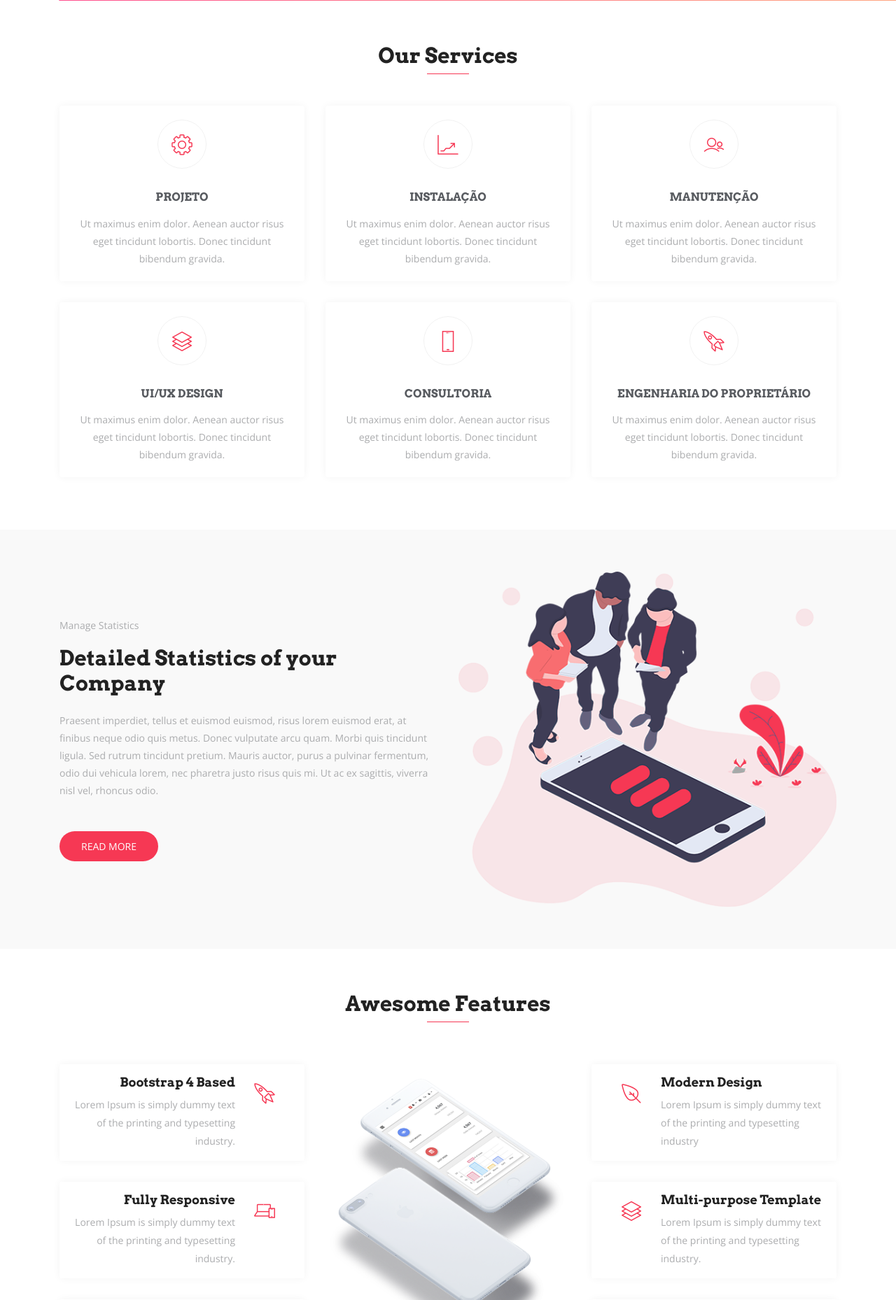
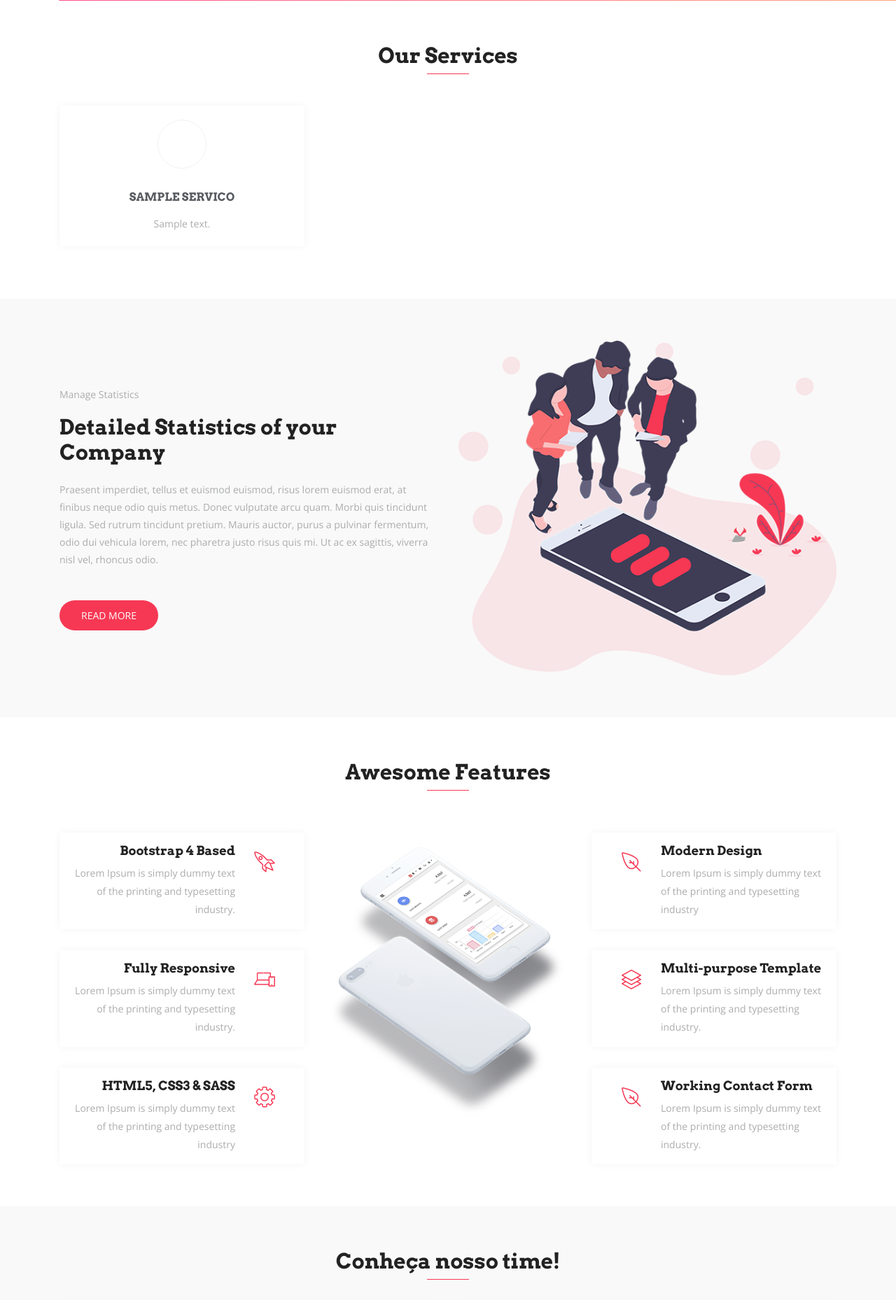
Before and after one commit to Fabiodevbh/fusion, a Django app: template template/index.html in a window 1280 px wide. Shown: the part 649-2507 px from the top of the page at 70% size. Run offline with Django 3.2, Linux system fonts and the light colour scheme; the template is opened without the code that fills it: most values are stand-ins (such as "Sample title", 1, 10 or a date in 2020); some libraries are stand-ins or nearby versions; some web fonts are replaced.

Commit message:
C028 - Método get_context_data para diminuir/simplificar código

```diff
--- a/core/templates/servicos.html
+++ b/core/templates/servicos.html
@@ -7,83 +7,20 @@
         </div>
         <div class="row">
 
+          {% for s in servicos %}
           <!-- Services item -->
           <div class="col-md-6 col-lg-4 col-xs-12">
             <div class="services-item wow fadeInRight" data-wow-delay="0.3s">
               <div class="icon">
-                <i class="lni-cog"></i>
+                <i class="{{ s.icone }}"></i>
               </div>
               <div class="services-content">
-                <h3><a href="#">Projeto</a></h3>
-                <p>Ut maximus enim dolor. Aenean auctor risus eget tincidunt lobortis. Donec tincidunt bibendum gravida. </p>
+                <h3><a href="#">{{ s.servico }}</a></h3>
+                <p>{{ s.descricao }}</p>
               </div>
             </div>
           </div>
-
-          <!-- Services item -->
-          <div class="col-md-6 col-lg-4 col-xs-12">
-            <div class="services-item wow fadeInRight" data-wow-delay="0.6s">
-              <div class="icon">
-                <i class="lni-stats-up"></i>
-              </div>
-              <div class="services-content">
-                <h3><a href="#">Instalação</a></h3>
-                <p>Ut maximus enim dolor. Aenean auctor risus eget tincidunt lobortis. Donec tincidunt bibendum gravida. </p>
-              </div>
-            </div>
-          </div>
-
-          <!-- Services item -->
-          <div class="col-md-6 col-lg-4 col-xs-12">
-            <div class="services-item wow fadeInRight" data-wow-delay="0.9s">
-              <div class="icon">
-                <i class="lni-users"></i>
-              </div>
-              <div class="services-content">
-                <h3><a href="#">Manutenção</a></h3>
-                <p>Ut maximus enim dolor. Aenean auctor risus eget tincidunt lobortis. Donec tincidunt bibendum gravida. </p>
-              </div>
-            </div>
-          </div>
-
-          <!-- Services item -->
-          <div class="col-md-6 col-lg-4 col-xs-12">
-            <div class="services-item wow fadeInRight" data-wow-delay="1.2s">
-              <div class="icon">
-                <i class="lni-layers"></i>
-              </div>
-              <div class="services-content">
-                <h3><a href="#">UI/UX Design</a></h3>
-                <p>Ut maximus enim dolor. Aenean auctor risus eget tincidunt lobortis. Donec tincidunt bibendum gravida. </p>
-              </div>
-            </div>
-          </div>
-
-          <!-- Services item -->
-          <div class="col-md-6 col-lg-4 col-xs-12">
-            <div class="services-item wow fadeInRight" data-wow-delay="1.5s">
-              <div class="icon">
-                <i class="lni-mobile"></i>
-              </div>
-              <div class="services-content">
-                <h3><a href="#">Consultoria</a></h3>
-                <p>Ut maximus enim dolor. Aenean auctor risus eget tincidunt lobortis. Donec tincidunt bibendum gravida. </p>
-              </div>
-            </div>
-          </div>
-
-          <!-- Services item -->
-          <div class="col-md-6 col-lg-4 col-xs-12">
-            <div class="services-item wow fadeInRight" data-wow-delay="1.8s">
-              <div class="icon">
-                <i class="lni-rocket"></i>
-              </div>
-              <div class="services-content">
-                <h3><a href="#">Engenharia do Proprietário</a></h3>
-                <p>Ut maximus enim dolor. Aenean auctor risus eget tincidunt lobortis. Donec tincidunt bibendum gravida. </p>
-              </div>
-            </div>
-          </div>
+          {% endfor %}
 
         </div>
       </div>
```
Also changed, not shown: core/views.py (+8 -0 lines).
